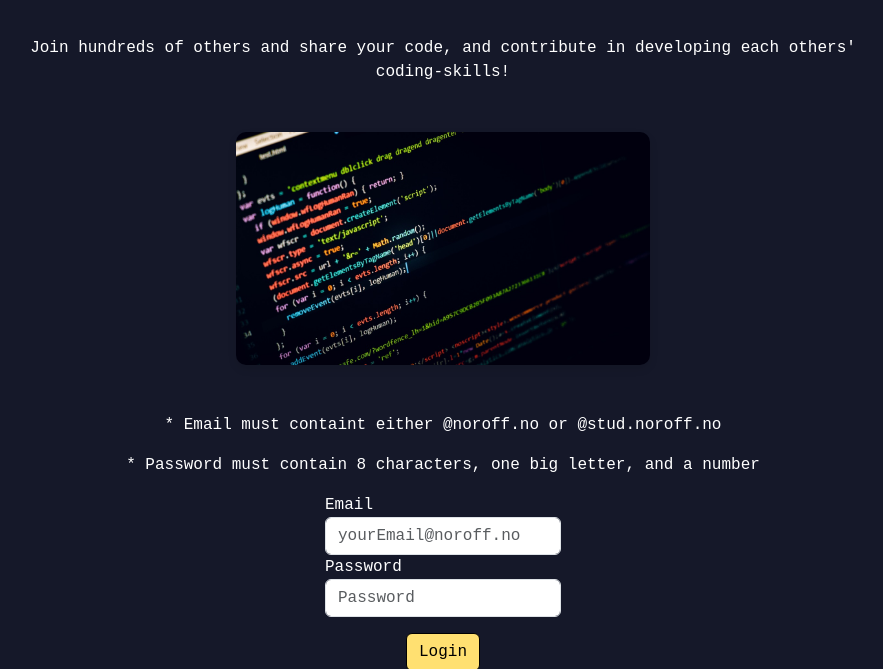
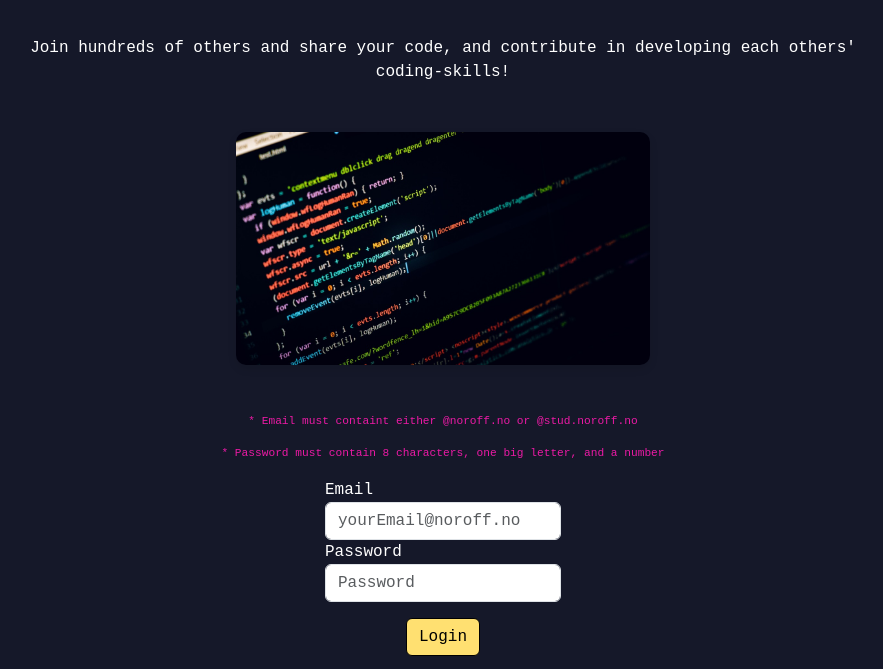
Before and after one commit to Ramsnes/JS2_CA, a website: page index.html in a window 1280 px wide. Shown: the part 126-795 px from the top of the page, without its empty margins (197-1080 px from the left). Drawn offline with nearby package versions, Linux system fonts and the light colour scheme; files that its build step writes are made by us from their sources.

Commit message:
fixed rules <p>

```diff
--- a/index.html
+++ b/index.html
@@ -57,7 +57,7 @@
           <div class="fontPageImg my-5">
             <img src="./images/code01-.jpeg" alt="coding screen" />
           </div>
-          <div class="loginRules">
+          <div id="loginRules">
             <p>* Email must containt either @noroff.no or @stud.noroff.no</p>
             <p>
               * Password must contain 8 characters, one big letter, and a number
--- a/src/sass/index.scss
+++ b/src/sass/index.scss
@@ -69,6 +69,7 @@ p {
 #loginRules p {
   font-size: $fnt-sz-sm;
   text-align: center;
+  color: $pink;
 }
 
 // form
```
